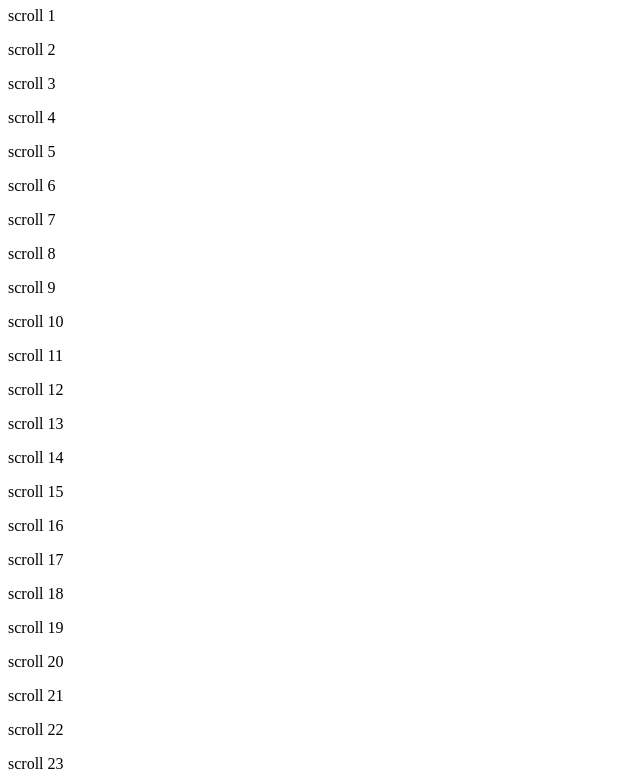
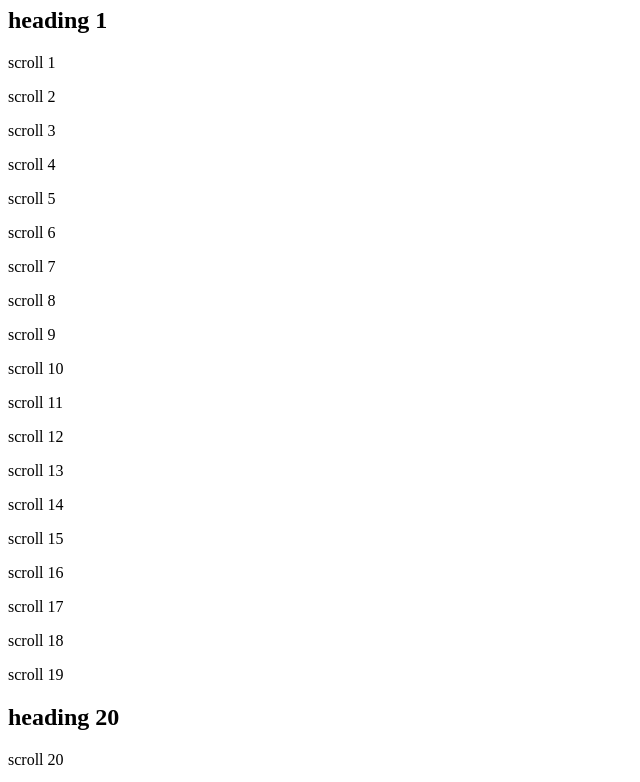
Before and after one commit to DeuxHuitHuit/jQuery-fixed-headings, a website: page demo/index.html in a window 1280 px wide. Shown: the part 73-855 px from the top of the page, without its empty margins (0-640 px from the left). Drawn offline with nearby package versions, Linux system fonts and the light colour scheme.

Commit message:
First working version

```diff
--- a/demo/index.html
+++ b/demo/index.html
@@ -4,16 +4,22 @@
   <meta charset="utf-8" />
   <meta http-equiv="X-UA-Compatible" content="IE=edge,chrome=1" />
 
-  <title>jQuery Mobile Scroll Event Demo</title>
+  <title>jQuery Fixed Headings Demo</title>
 
   <style type="text/css">
-
+		.fixed-heading-clone {
+			position:fixed;
+			z-index: 1000;
+			top:0;
+			background-color: blue;
+			color:white;
+		}
   </style>
 </head>
 <body>
   <div>
     <header>
-      <h1>jQuery Mobile Scroll Event Demo</h1>
+      <h1>jQuery Fixed Headings Demo</h1>
     </header>
 
     <div id="content">
@@ -25,7 +31,7 @@
     </footer>
 
     <script src="http://ajax.googleapis.com/ajax/libs/jquery/1.7.2/jquery.min.js"></script>
-	<script src="../src/jquery.mobile-scroll-event.js"></script>
+	<script src="../src/jquery.fixed-headings.js"></script>
 	<script>
 	(function ($) {
 
@@ -33,13 +39,19 @@
 			var i = 0, t = 100, c = $('#content');
 
 			// add a bunch of content
-			for (i = 0; i<t; i++) {
+			for (i = 1; i<t; i++) {
+				if (i === 1 || i % 20 === 0) {
+					var h = $('<h2 />');
+					h.text('heading ' + i);
+					c.append(h);
+				}
+
 				var p = $('<p />');
-				p.text('scroll ' + (i+1));
+				p.text('scroll ' + i);
 				c.append(p);
 			}
 
-			$(window).mobilescroll();
+			$('h2').fixedheadings();
 		});
 
 	})(jQuery);
--- a/src/jquery.fixed-headings.js
+++ b/src/jquery.fixed-headings.js
@@ -21,9 +21,17 @@
 	// log/err prefix,
 	prefix = '[' + name + ']',
 
+	win = $(window),
+
+	isInit = false,
+
+	_inst = [],
+
 	// Default options
 	_defaults = {
-
+		cloneCssClass: 'fixed-heading-clone',
+		cloneIdPrefix: 'fixed-heading-',
+		stopAtNext: true,
 
 		debug: true // ONLY VALID IN DEFAULTS
 	},
@@ -40,8 +48,67 @@
 		}
 	},
 
+	_isOverlappingNextElement = function (element, s, off, index) {
+		var nextIndex = index+1, next = null;
+		if (nextIndex >= _inst.length) {
+			return false;
+		}
+
+		next = _inst[nextIndex].element;
+
+		return s >= next.offset().top - element.height() - next.height();
+	},
+
+	_scrollOne = function(index, elem) {
+		var e = elem.element,
+			o = elem.options,
+			s = win.scrollTop(),
+			off = e.offset(),
+			id = '#' + o.cloneIdPrefix + index,
+			clone = $(id),
+			isOffset = s >= off.top + e.height(),
+			isTooFar = !o.stopAtNext ? false : _isOverlappingNextElement(e, s, off, index);
+
+		if (isOffset && !isTooFar) {
+			clone.css('left', off.left).show();
+			_log(id + ' show');
+		} else {
+			clone.hide();
+			_log(id + ' hide')
+		}
+	},
+
+	_scroll = function (e) {
+		// scroll each elem
+		$.each(_inst, _scrollOne);
+	},
+
+	_createClones = function (t, o) {
+		return t.clone().each(function cloneEach (index, elem) {
+			$(elem).attr('id', o.cloneIdPrefix + index)
+					.addClass(o.cloneCssClass)
+					.hide();
+		});
+	},
+
 	_fixedheadings = function (options) {
+		var t = $(this),
+			o = $.extend({},_defaults,options),
+			clones = _createClones(t, o);
 
+		// first time call, register for scroll events
+		if (!isInit) {
+			// @todo: container should be in options
+			win.scroll(_scroll).resize(_scroll);
+		}
+
+		// save current config for later
+		t.each(function registerEachInstance (index, elem) {
+			_inst.push({element:$(elem), options:o});
+		});
+
+		// append clone elements to body
+		$('body').append(clones);
 	},
 
 
```
